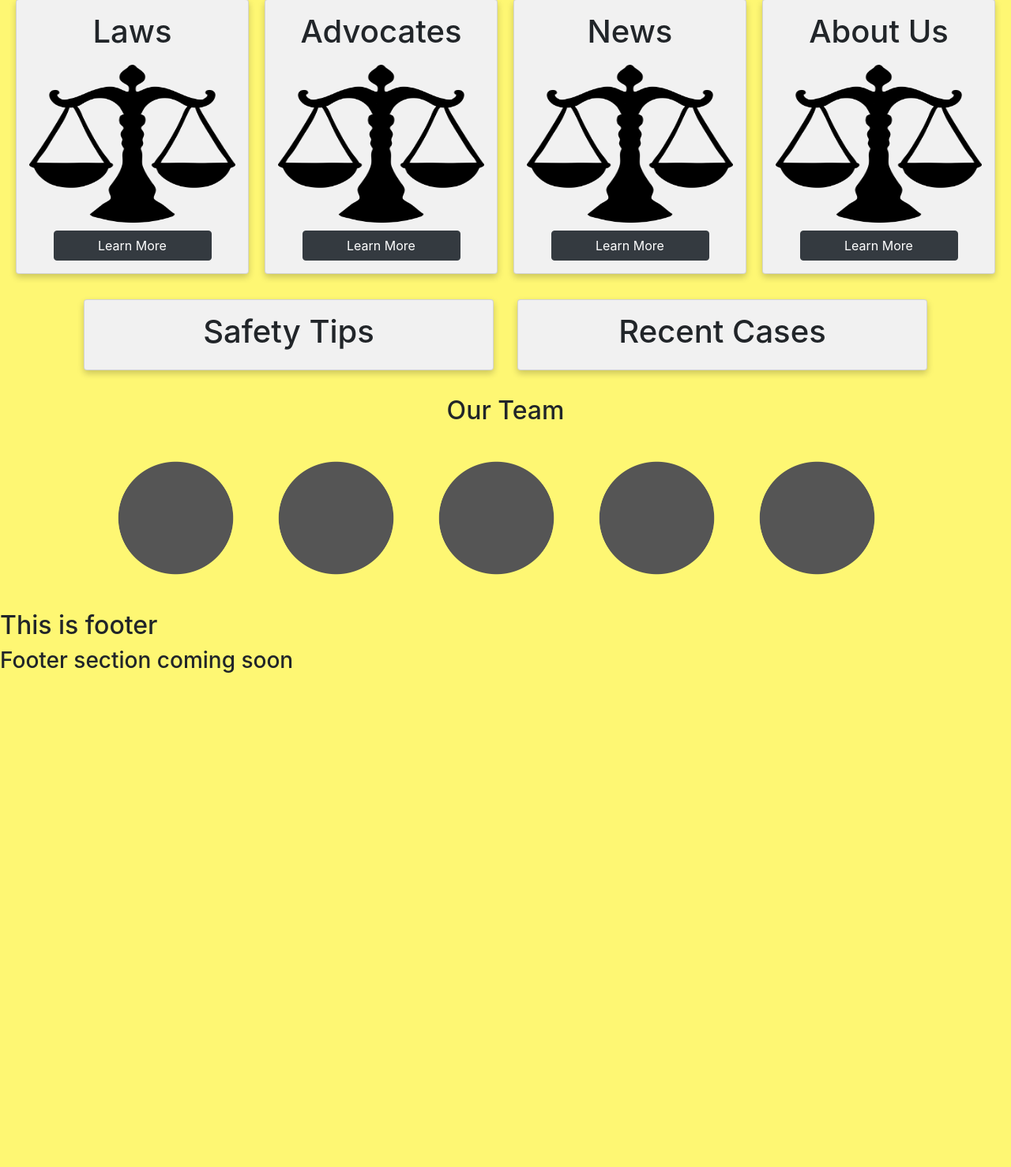
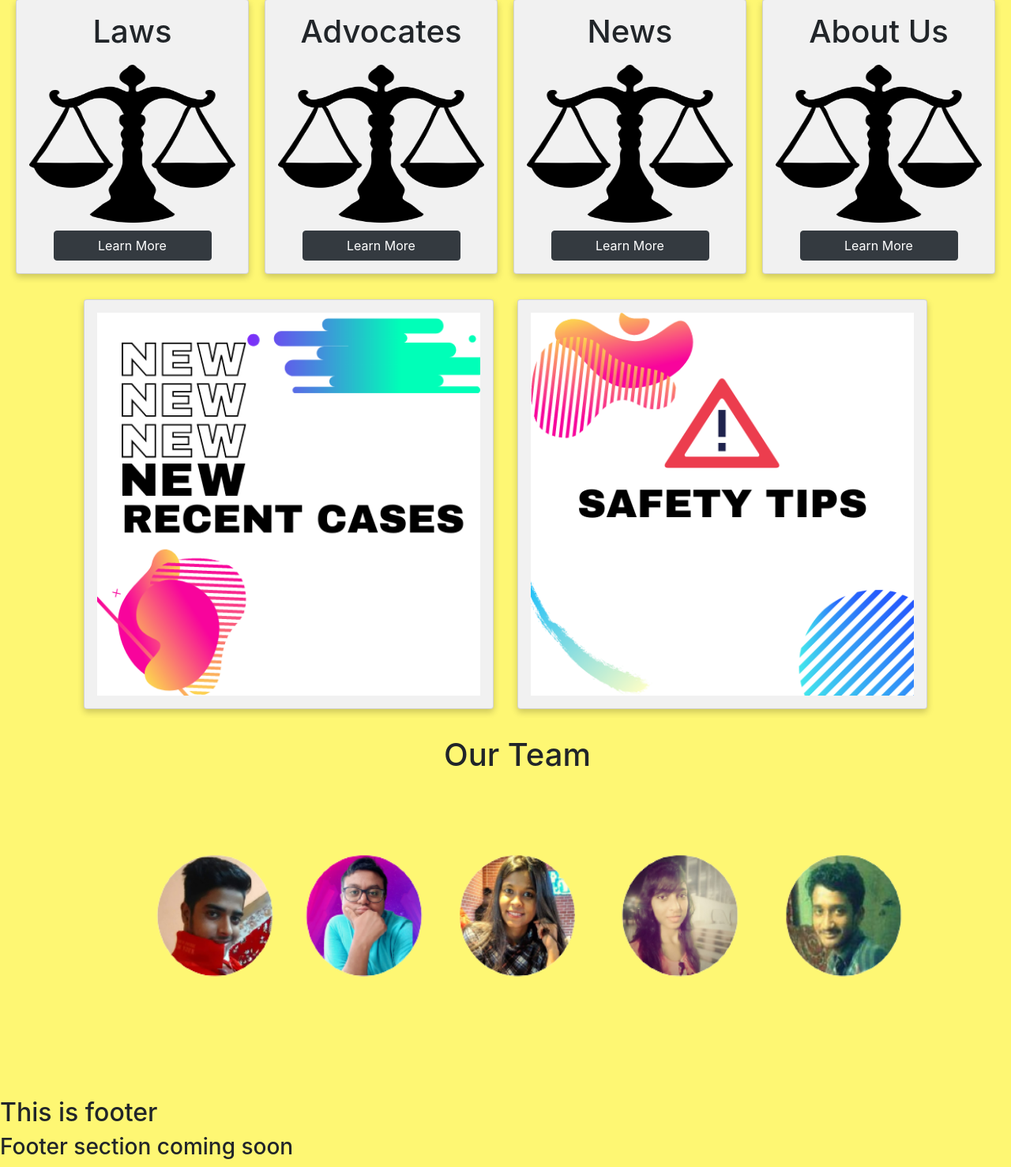
Before and after one commit to AvijoyBhowmick/avyanna, a PHP site: page /dashboard.php in a window 1280 px wide. Shown: the part 579-2057 px from the top of the page at 79% size. Before the commit the page ends 1431 px from the top, so only its background shows below. Run offline with PHP 8.4, Linux system fonts and the light colour scheme.

Commit message:
thumbnail etc

```diff
--- a/dashboard.php
+++ b/dashboard.php
@@ -94,40 +94,31 @@
 		<div class="col-12">
 			<div class="row">
 				<div class="col-6">
-					<div class="card">
-          <center><h1> Safety Tips</h1></center>
-          </div>
+          <a href="recent_cases.php">
+					  <div class="card">
+              <img src="assets/recent_cases.png" alt="">
+            </div>
+          </a>
 				</div>
 				<div class="col-6">
-					<div class="card">
-          <center><h1> Recent Cases</h1></center>
-          </div>
+          <a href="safety_tips.php">
+					  <div class="card">
+              <img src="assets/safety_tips.png" alt="">
+            </div>
+          </a>
 				</div>
 			</div>
 		</div>
 	</div>
 </div>
 
-<h2><center>Our Team</center></h2>
-
 <div class="container" width="100%" style="margin-top:30px;margin-bottom:30px">
 	<div class="row">
 		<div class="col-12" style="margin-left:30px;">
 			<div class="row">
-				<div class="col-2" style="margin-left:10px;margin-right:10px">
-        <img src="assets/circle.png" width="100%" height="150"  style="margin-bottom:10px; margin-top: 10px" >
-				</div>
-				<div class="col-2" style="margin-left:10px;margin-right:10px">
-        <img src="assets/circle.png" width="100%" height="150"  style="margin-bottom:10px; margin-top: 10px" >
-				</div>
-        <div class="col-2" style="margin-left:10px;margin-right:10px">
-        <img src="assets/circle.png" width="100%" height="150"  style="margin-bottom:10px; margin-top: 10px" >
-				</div>
-				<div class="col-2" style="margin-left:10px;margin-right:10px">
-        <img src="assets/circle.png" width="100%" height="150"  style="margin-bottom:10px; margin-top: 10px" >
-				</div>
-        <div class="col-2" style="margin-left:10px;margin-right:10px">
-        <img src="assets/circle.png" width="100%" height="150"  style="margin-bottom:10px; margin-top: 10px" >
+				<div class="col-12" style="margin-left:-15px;margin-right:15px">
+        <h1><center>Our Team</center></h1>
+        <img src="assets/team.png" width="100%" height="350"  style="margin-bottom:10px; margin-top: 10px" >
 				</div>
 			</div>
 		</div>
--- a/header.php
+++ b/header.php
@@ -2,9 +2,9 @@
 
 <nav class="navbar navbar-dark bg-dark" style="height: 50px;">
 
-     <a style="color: white; font-size: 15px; "class="nav-link" href=""><b>Home</b></a>
-     <a style="color: white; font-size: 15px; "class="nav-link" href=""><b>Category</b></a>
-     <a style="color: white; font-size: 15px; "class="nav-link" href=""><b>About Us</b></a>
-     <a style="color: white; font-size: 15px; "class="nav-link" href=""><b>Blogs </b></a>
+     <a style="color: white; font-size: 15px; "class="nav-link" href="dashboard.php"><b>Home</b></a>
+     <a style="color: white; font-size: 15px; "class="nav-link" href="category.php"><b>Category</b></a>
+     <a style="color: white; font-size: 15px; "class="nav-link" href="aboutus.php"><b>About Us</b></a>
+     <a style="color: white; font-size: 15px; "class="nav-link" href="blogs.php"><b>Blogs </b></a>
 
 </nav>
```
Also changed, not shown: assets/recent_cases.png (added), assets/safety_tips.png (added), assets/team.png (added), recent_cases.php (added), safety_tips.php (added), 2 other files.
